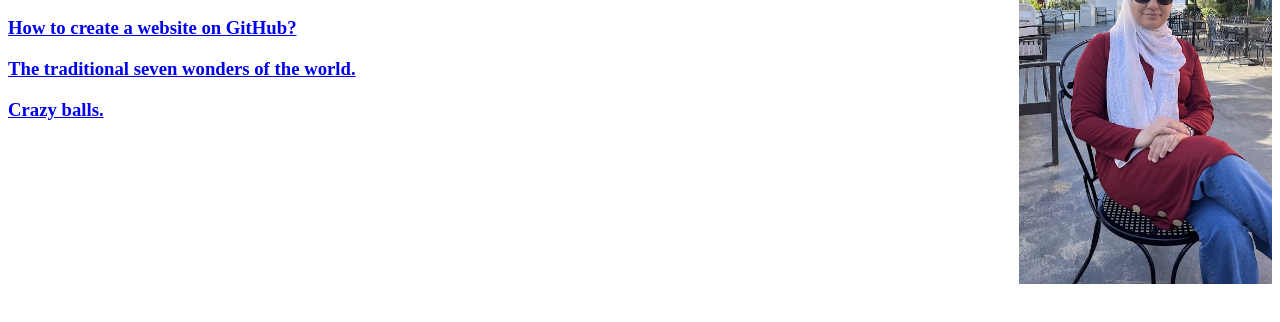
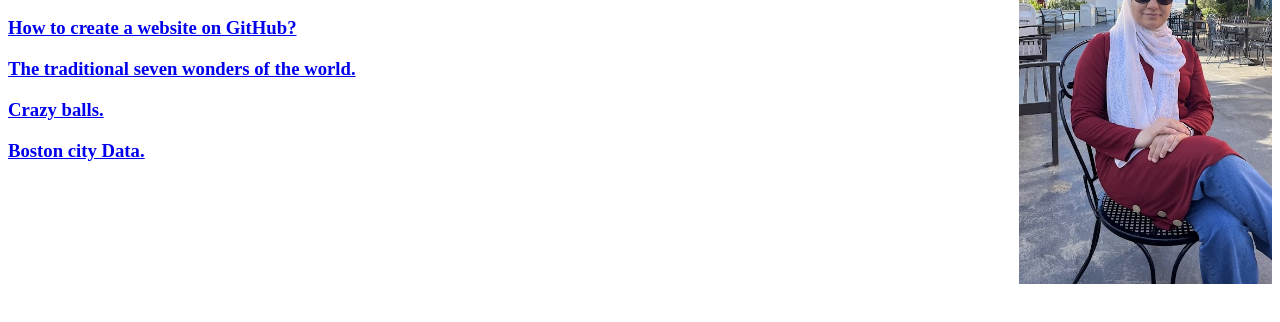
Before and after one commit to raboudina/Portfolio, a plain HTML site: page index.html in a window 1280 px wide. Shown: the part 96-418 px from the top of the page. Drawn offline with Linux system fonts and the light colour scheme.

Commit message:
Update index.html

```diff
--- a/index.html
+++ b/index.html
@@ -7,6 +7,7 @@
         <h3><a href="module1-github.html">How to create a website on GitHub?</a></h3>
         <h3><a href="Module 2-4/module 2-4.html">The traditional seven wonders of the world.</a></h3>
         <h3><a href="Module 2-29/crazyBalls.html">Crazy balls.</a></h3>
+        <h3><a href="Module 5/boston-city-data-exercise/index.html">Boston city Data.</a></h3>
         <h3></h3>
 
     </body>
```
